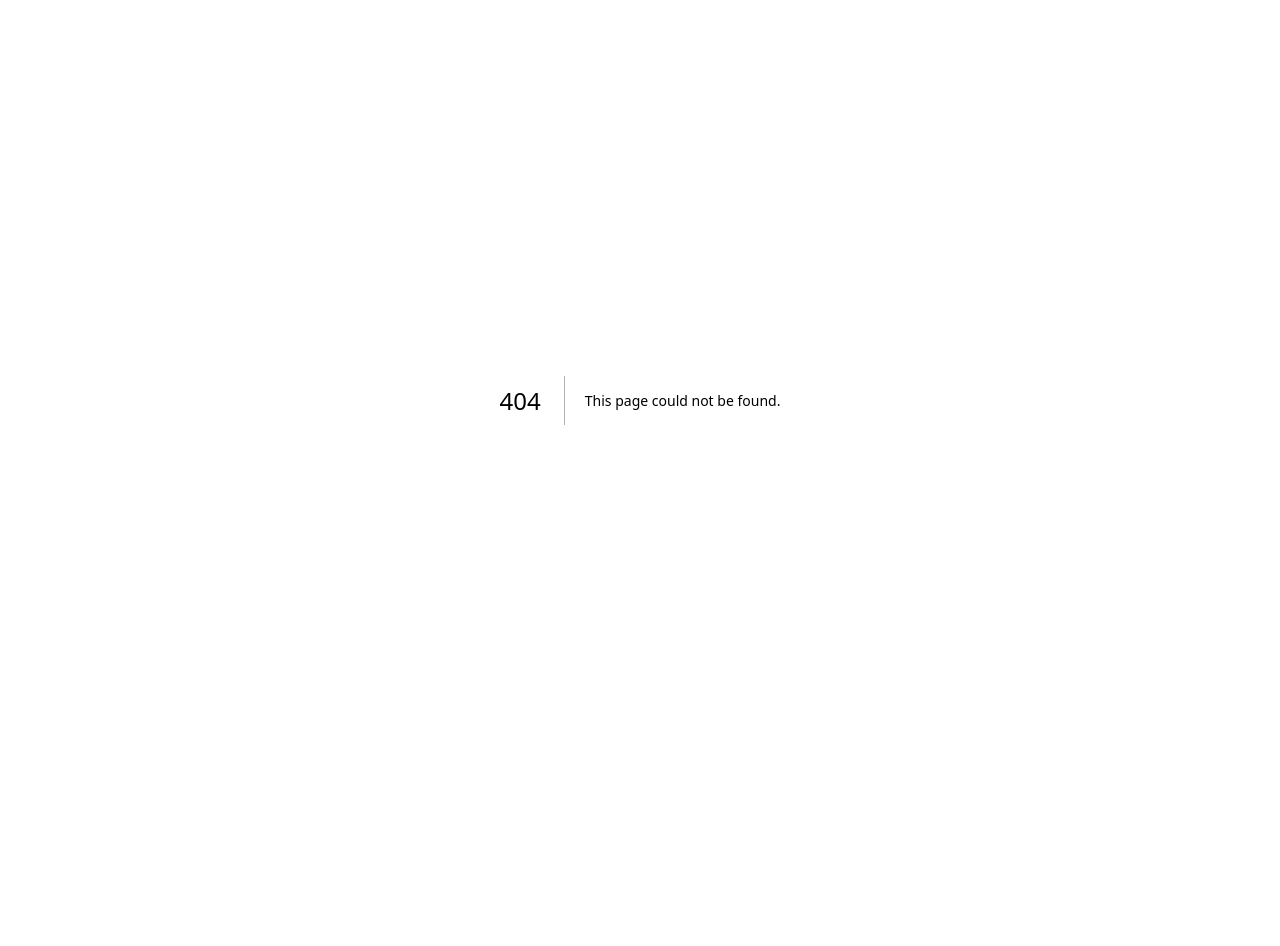
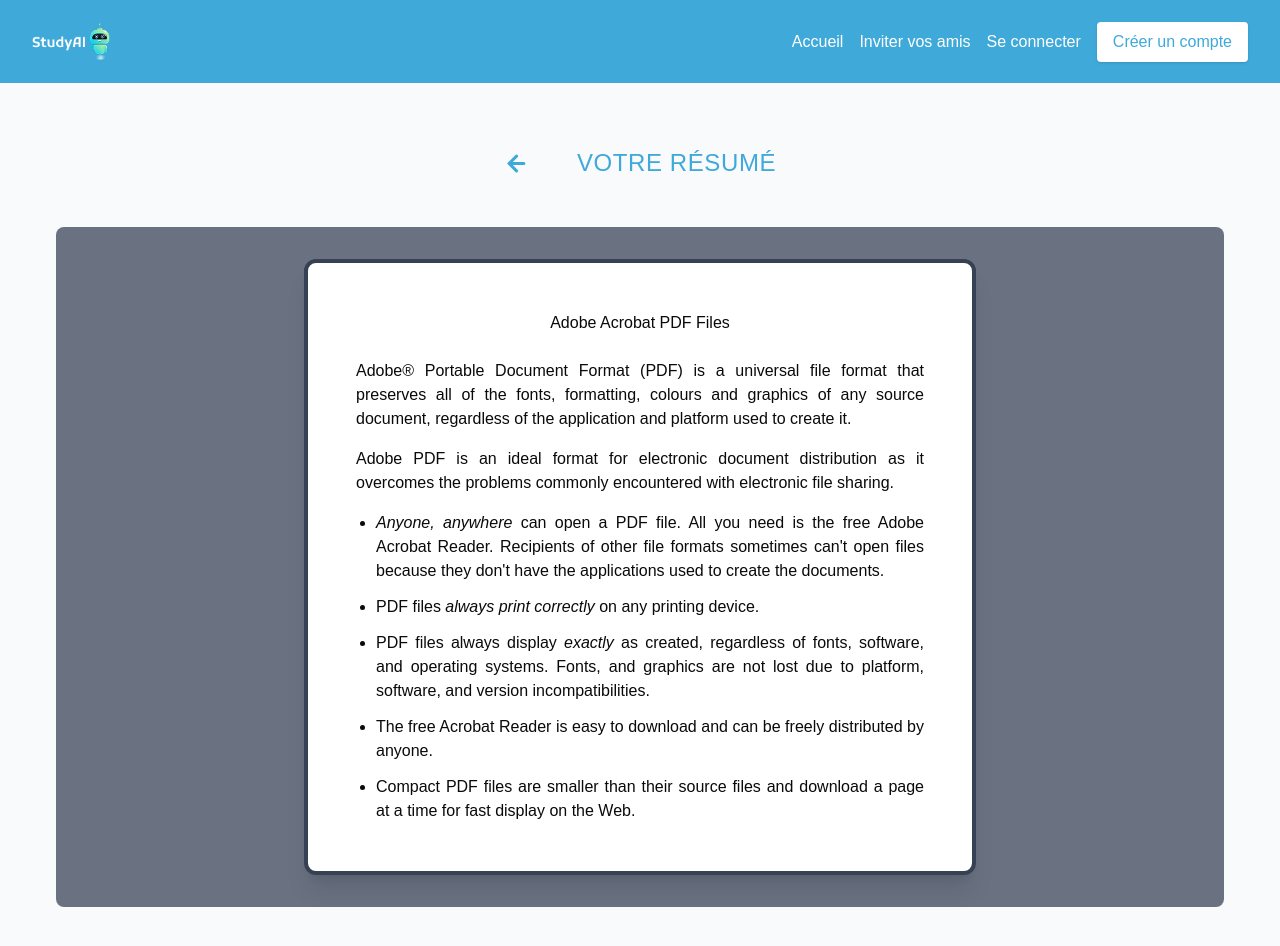
Before and after one commit to BioKobena/pdl-studyAI, a Next.js app in the folder frontend/web/: page /dashboard/resume in a window 1280 px wide. Before the commit this address had no page. Shown: the top 946 px of the page. Before the commit the page ends 800 px from the top, so only its background shows below. Built offline with nearby package versions, Linux system fonts and the light colour scheme; a web font is replaced by a local one.

Commit message:
resume page update

```diff
--- a/frontend/web/package.json
+++ b/frontend/web/package.json
@@ -15,10 +15,7 @@
     "@react-three/fiber": "^9.4.0",
     "class-variance-authority": "^0.7.1",
     "framer-motion": "^12.23.24",
-<<<<<<< HEAD
     "lottie-react": "^2.4.1",
-=======
->>>>>>> bbb2133e48bc0a31aa155dbe8a934ecb9b9df615
     "lucide-react": "^0.546.0",
     "next": "15.5.5",
     "react": "19.1.0",
--- a/frontend/web/src/app/authentication/layout.tsx
+++ b/frontend/web/src/app/authentication/layout.tsx
@@ -1,7 +1,7 @@
 'use client';
 
 import Image from 'next/image';
-import { Animation } from "@/component/ui/animationRobotAi";
+import { Animation } from "@/component/ui/animation-robotAi";
 export default function AuthLayout({ children }: { children: React.ReactNode }) {
     return (
         <div className="flex min-h-screen">
--- /dev/null
+++ b/frontend/web/src/app/dashboard/resume/page.tsx
@@ -0,0 +1,23 @@
+import { ResumePDFViewer } from "../../../component/ui/resume-pdf-viewer";
+import { ArrowLeft } from "lucide-react";
+
+export default function App() {
+  return (
+      <main className="max-w-7xl mx-auto px-6 py-8">
+        {/* Back arrow and title */}
+        <div className="flex items-center justify-center gap-12 mb-12">
+          <button className="text-[#3FA9D9] hover:opacity-80 transition-opacity">
+            <ArrowLeft size={25} strokeWidth={3} />
+          </button>
+          <h1 className="text-[#3FA9D9] text-2xl uppercase tracking-wide">
+            Votre Résumé
+          </h1>
+        </div>
+
+        {/* PDF viewer section */}
+        <div className="bg-gray-500 p-8 rounded-lg">
+          <ResumePDFViewer />
+        </div>
+      </main>
+  );
+}
--- a/frontend/web/src/app/dashboard/upload-success/page.tsx
+++ b/frontend/web/src/app/dashboard/upload-success/page.tsx
@@ -2,7 +2,7 @@
 
 import { useState } from 'react';
 import { FileText, Pencil, MessageCircle, ClipboardList } from 'lucide-react';
-import OptionButton from "../../../component/ui/OptionButton";
+import OptionButton from "../../../component/ui/option-button";
 
 export default function UploadSuccess() {
     const [uploadedFile, setUploadedFile] = useState<File | null>(null);
--- a/frontend/web/src/app/page.tsx
+++ b/frontend/web/src/app/page.tsx
@@ -1,6 +1,6 @@
 'use client';
 
-import { Animation } from "@/component/ui/animationRobotAi";
+import { Animation } from "@/component/ui/animation-robotAi";
 import { Button } from '@/component/ui/button';
 import { useRouter } from 'next/navigation';
 
--- a/frontend/web/src/component/ui/chat.tsx
+++ b/frontend/web/src/component/ui/chat.tsx
@@ -64,7 +64,7 @@
             <Sparkles className="h-12 w-12 text-[#3FA9D9] mb-4" />
             <h3 className="text-[#3FA9D9] text-xl mb-2">How can I help you today?</h3>
             <p className="text-slate-400 text-sm max-w-xs">
-              Ask me anything and I'll do my best to assist you!
+              Ask me anything and I&apos;ll do my best to assist you!
             </p>
           </div>
         ) : (
--- /dev/null
+++ b/frontend/web/src/component/ui/resume-pdf-viewer.tsx
@@ -0,0 +1,54 @@
+import { Card } from "./card";
+
+export function ResumePDFViewer() {
+  return (
+    <div className="relative">
+      <Card className="bg-white border-4 border-gray-700 shadow-xl max-w-2xl mx-auto">
+        <div className="p-12 text-[#0a0a0a]">
+          <h2 className="text-center mb-6">Adobe Acrobat PDF Files</h2>
+
+          <div className="space-y-4 text-justify">
+            <p>
+              Adobe® Portable Document Format (PDF) is a universal file format that preserves all
+              of the fonts, formatting, colours and graphics of any source document, regardless of
+              the application and platform used to create it.
+            </p>
+
+            <p>
+              Adobe PDF is an ideal format for electronic document distribution as it overcomes the
+              problems commonly encountered with electronic file sharing.
+            </p>
+
+            <ul className="space-y-3 list-disc list-outside ml-5">
+              <li>
+                <span className="italic">Anyone, anywhere</span> can open a PDF file. All you need is the free Adobe Acrobat
+                Reader. Recipients of other file formats sometimes can&apos;t open files because they
+                don&apos;t have the applications used to create the documents.
+              </li>
+
+              <li>
+                PDF files <span className="italic">always print correctly</span> on any printing device.
+              </li>
+
+              <li>
+                PDF files always display <span className="italic">exactly</span> as created, regardless of fonts, software, and
+                operating systems. Fonts, and graphics are not lost due to platform, software, and
+                version incompatibilities.
+              </li>
+
+              <li>
+                The free Acrobat Reader is easy to download and can be freely distributed by
+                anyone.
+              </li>
+
+              <li>
+                Compact PDF files are smaller than their source files and download a
+                page at a time for fast display on the Web.
+              </li>
+            </ul>
+          </div>
+        </div>
+      </Card>
+    </div>
+  );
+}
```
Also changed, not shown: frontend/web/src/component/ui/animation-robotAi.tsx (renamed from frontend/web/src/component/ui/animationRobotAi.tsx), frontend/web/src/component/ui/option-button.tsx (renamed from frontend/web/src/component/ui/OptionButton.tsx), 1 other file (tests, documents, lock files or other folders).
